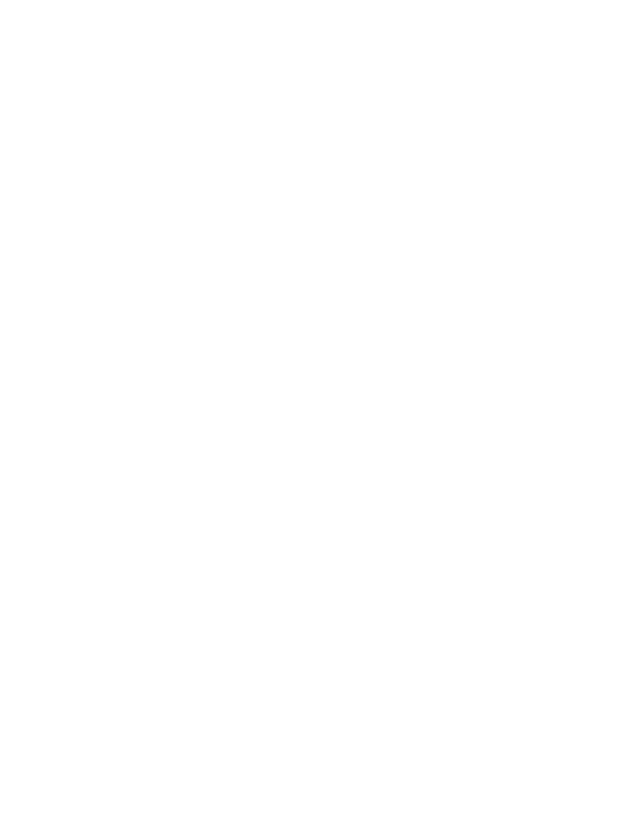
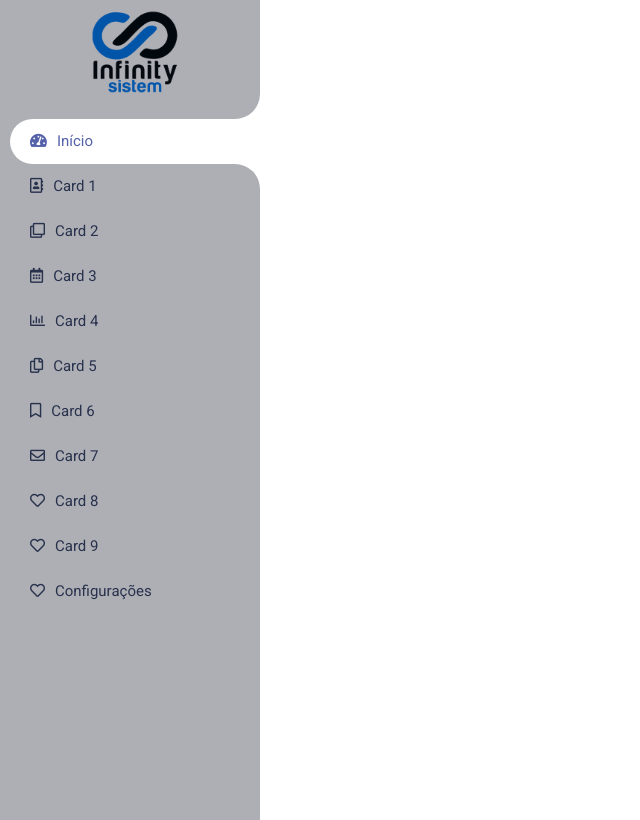
Before and after one commit to LauVii13/Sistema-Cadastro-Escolar, a PHP site: page /site.php in a window 1280 px wide. Before the commit the part shown is empty. Shown: the whole page, without its empty margins (0-640 px from the left). Run offline with PHP 8.4, Linux system fonts and the light colour scheme; the visitor is signed in with stand-in values (Sample User, id 1); some libraries are stand-ins or nearby versions.

Commit message:
Navbar + scroll bar removed + reorganization of files

```diff
--- a/ope.php
+++ b/ope.php
@@ -1,4 +1,6 @@
 <?php
+ini_set('session.save_path', realpath(dirname($_SERVER['DOCUMENT_ROOT']) . '/../tmp'));
+
 //Session Start
 session_start();
 $login = $_POST['login'];
--- a/site.php
+++ b/site.php
@@ -1,19 +1,14 @@
 <!DOCTYPE html>
-<html lang="pt-br">
+<html lang="pr-br">
 
 <head>
-  <meta charset="UTF-8">
-  <meta http-equiv="X-UA-Compatible" content="IE=edge">
-  <meta name="viewport" content="width=device-width, initial-scale=1.0">
-
-  <!--Font Awesome-->
-  <link rel="stylesheet" href="https://cdn.es.gov.br/fonts/font-awesome/css/font-awesome.min.css">
-
-  <link rel="stylesheet" href="./areaDeTrabalho/stylesheets/style.css">
-
-
-  <title>Sistema</title>
-
+  <meta charset="UTF-8" />
+  <title>CodePen - New Style Dashboard Sidebar With Active Class</title>
+  <meta charset="UTF-8" />
+  <meta name="viewport" content="width=device-width, user-scalable=no, initial-scale=1.0, maximum-scale=1.0, minimum-scale=1.0" />
+  <link rel="stylesheet" href="https://cdnjs.cloudflare.com/ajax/libs/normalize/5.0.0/normalize.min.css" />
+  <link rel="stylesheet" href="https://cdnjs.cloudflare.com/ajax/libs/font-awesome/5.10.2/css/all.css" />
+  <link rel="stylesheet" href="./src/css/nav.css" />
 
   <?php
   ini_set('session.save_path', realpath(dirname($_SERVER['DOCUMENT_ROOT']) . '/../tmp'));
@@ -23,10 +18,59 @@
   }
   $logado = $_SESSION['login'];
   ?>
+
 </head>
 
 <body>
+  <!-- partial:index.partial.html -->
+  <div id="accordian">
+    <div id="logo"><img src="./src/img/logo.png" alt="" title="" /></div>
 
+    <ul class="show-dropdown main-navbar">
+      <div class="selector-active">
+        <div class="top"></div>
+        <div class="bottom"></div>
+      </div>
+      <li class="active">
+        <a href="javascript:void(0);"><i class="fas fa-tachometer-alt"></i>Início</a>
+      </li>
+      <li>
+        <a href="javascript:void(0);"><i class="far fa-address-book"></i>Card 1</a>
+      </li>
+      <li>
+        <a href="javascript:void(0);"><i class="far fa-clone"></i>Card 2</a>
+      </li>
+      <li>
+        <a href="javascript:void(0);"><i class="far fa-calendar-alt"></i>Card 3</a>
+      </li>
+      <li>
+        <a href="javascript:void(0);"><i class="far fa-chart-bar"></i>Card 4</a>
+      </li>
+      <li>
+        <a href="javascript:void(0);"><i class="far fa-copy"></i>Card 5</a>
+      </li>
+      <li>
+        <a href="javascript:void(0);"><i class="far fa-bookmark"></i>Card 6</a>
+      </li>
+      <li>
+        <a href="javascript:void(0);"><i class="far fa-envelope"></i>Card 7</a>
+      </li>
+      <li>
+        <a href="javascript:void(0);"><i class="far fa-heart"></i>Card 8</a>
+      </li>
+      <li>
+        <a href="javascript:void(0);"><i class="far fa-heart"></i>Card 9</a>
+      </li>
+      <li>
+        <a href="javascript:void(0);"><i class="far fa-heart"></i>Configurações</a>
+      </li>
+    </ul>
+  </div>
+  <!-- partial -->
+
+
+  <script src="https://code.jquery.com/jquery-3.4.1.min.js"></script>
+  <script src="./src/js/nav.js"></script>
 </body>
 
 </html>
--- /dev/null
+++ b/src/css/nav.css
@@ -0,0 +1,126 @@
+@import url("https://fonts.googleapis.com/css?family=Roboto");
+
+body {
+  font-family: "Roboto", sans-serif;
+  overflow: hidden;
+}
+
+* {
+  margin: 0;
+  padding: 0;
+}
+
+i {
+  margin-right: 10px;
+}
+
+#logo {
+  display: flex;
+  justify-content: center;
+  margin-bottom: 10%;
+}
+img {
+  width: 35%;
+  min-width: 75px;
+  z-index: 10;
+}
+
+#accordian {
+  height: 100vh;
+  background: #aeafb5;
+  max-width: 20%;
+  width: 250px;
+  padding: 10px;
+  float: left;
+  overflow: hidden;
+  position: relative;
+  padding-right: 0px;
+}
+.main-navbar {
+  position: relative;
+}
+
+#accordian li {
+  list-style-type: none;
+}
+
+#accordian ul li a {
+  color: #28324d;
+  text-decoration: none;
+  font-size: 15px;
+  line-height: 45px;
+  display: block;
+  padding: 0px 20px;
+  transition-duration: 0.6s;
+  transition-timing-function: cubic-bezier(0.68, -0.55, 0.265, 1.55);
+  position: relative;
+}
+
+#accordian > ul > li.active > a {
+  /*color: #1b3d99;*/
+  color: #5562aa;
+  background-color: transparent;
+  transition: all 0.7s;
+}
+
+#accordian a:not(:only-child):after {
+  content: "\f105";
+  position: absolute;
+  right: 20px;
+  top: 10%;
+  font-size: 14px;
+  font-family: "Font Awesome 5 Free";
+  display: inline-block;
+  padding-right: 3px;
+  vertical-align: middle;
+  font-weight: 900;
+  transition: 0.5s;
+}
+
+#accordian .active > a:not(:only-child):after {
+  transform: rotate(90deg);
+}
+.selector-active {
+  width: 100%;
+  display: inline-block;
+  position: absolute;
+  height: 37px;
+  top: 0px;
+  left: 0px;
+  transition-duration: 0.6s;
+  transition-timing-function: cubic-bezier(0.68, -0.55, 0.265, 1.55);
+  background-color: #fff;
+  border-top-left-radius: 50px;
+  border-bottom-left-radius: 50px;
+}
+.selector-active .top,
+.selector-active .bottom {
+  position: absolute;
+  width: 25px;
+  height: 25px;
+  background-color: #fff;
+  right: 0;
+}
+.selector-active .top {
+  top: -25px;
+}
+.selector-active .bottom {
+  bottom: -25px;
+}
+.selector-active .top:before,
+.selector-active .bottom:before {
+  content: "";
+  position: absolute;
+  width: 50px;
+  height: 50px;
+  border-radius: 50%;
+  background-color: #aeafb5;
+}
+.selector-active .top:before {
+  left: -25px;
+  top: -25px;
+}
+.selector-active .bottom:before {
+  bottom: -25px;
+  left: -25px;
+}
--- /dev/null
+++ b/src/js/nav.js
@@ -0,0 +1,45 @@
+// ---------vertical-menu with-inner-menu-active-animation-----------
+
+var tabsVerticalInner = $('#accordian');
+var selectorVerticalInner = $('#accordian').find('li').length;
+var activeItemVerticalInner = tabsVerticalInner.find('.active');
+var activeWidthVerticalHeight = activeItemVerticalInner.innerHeight();
+var activeWidthVerticalWidth = activeItemVerticalInner.innerWidth();
+var itemPosVerticalTop = activeItemVerticalInner.position();
+var itemPosVerticalLeft = activeItemVerticalInner.position();
+$(".selector-active").css({
+	"top":itemPosVerticalTop.top + "px",
+	"left":itemPosVerticalLeft.left + "px",
+	"height": activeWidthVerticalHeight + "px",
+	"width": activeWidthVerticalWidth + "px"
+});
+$("#accordian").on("click","li",function(e){
+	$('#accordian ul li').removeClass("active");
+	$(this).addClass('active');
+	var activeWidthVerticalHeight = $(this).innerHeight();
+	var activeWidthVerticalWidth = $(this).innerWidth();
+	var itemPosVerticalTop = $(this).position();
+	var itemPosVerticalLeft = $(this).position();
+	$(".selector-active").css({
+		"top":itemPosVerticalTop.top + "px",
+		"left":itemPosVerticalLeft.left + "px",
+		"height": activeWidthVerticalHeight + "px",
+		"width": activeWidthVerticalWidth + "px"
+	});
+});
+
+
+// --------------add active class-on another-page move----------
+jQuery(document).ready(function($){
+  // Get current path and find target link
+  var path = window.location.pathname.split("/").pop();
+
+  // Account for home page with empty path
+  if ( path == '' ) {
+    path = 'index.html';
+  }
+
+  var target = $('#accordian ul li a[href="'+path+'"]');
+  // Add active class to target link
+  target.parent().addClass('active');
+});
```
Also changed, not shown: index.html (+3 -8 lines), areaDeTrabalho/stylesheets/style.css (deleted), src/css/login.css (renamed from areaDeTrabalho/stylesheets/login.css), src/img/logo.png (renamed from areaDeTrabalho/img/logo.png), src/js/alerts.js (renamed from areaDeTrabalho/js/alerts.js).
